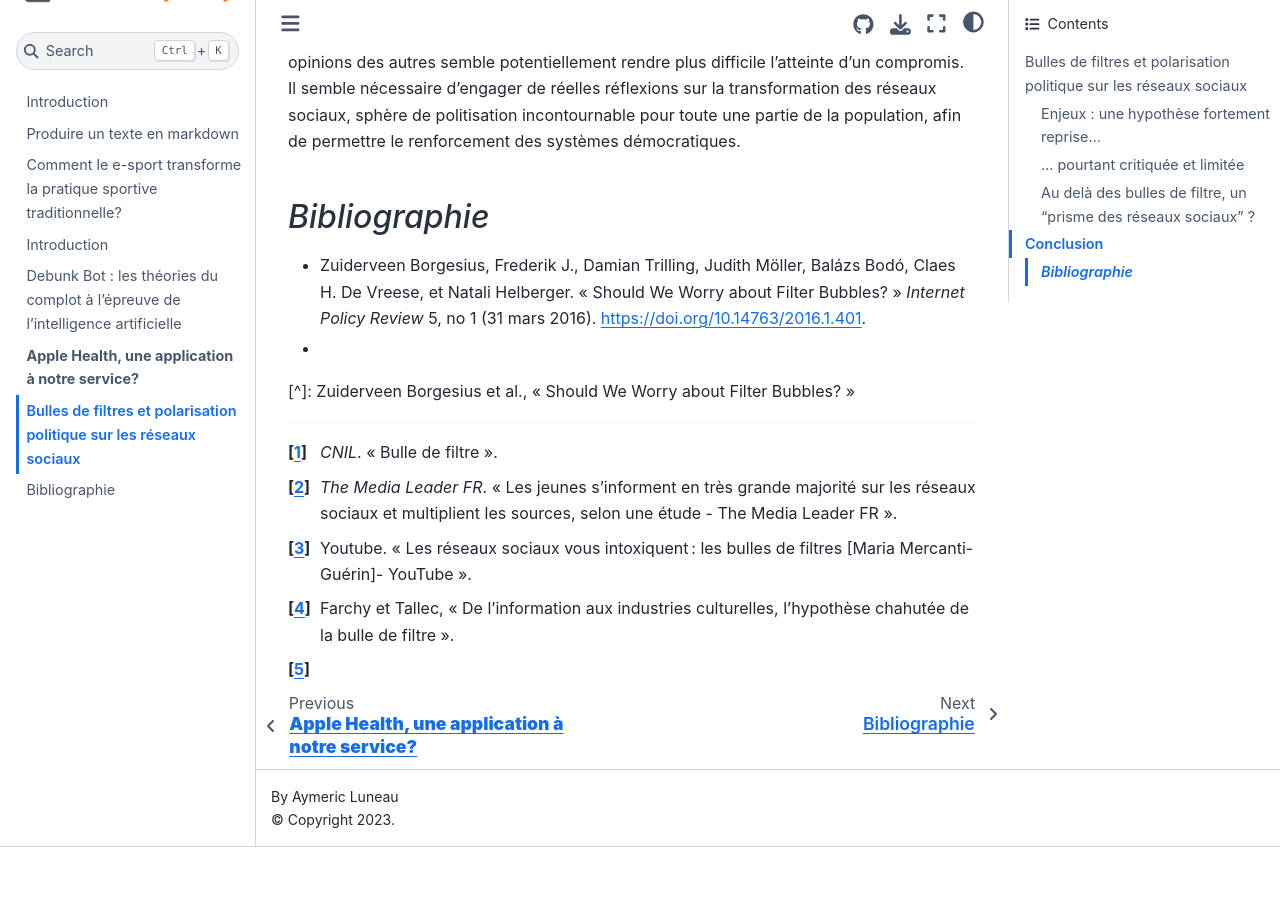
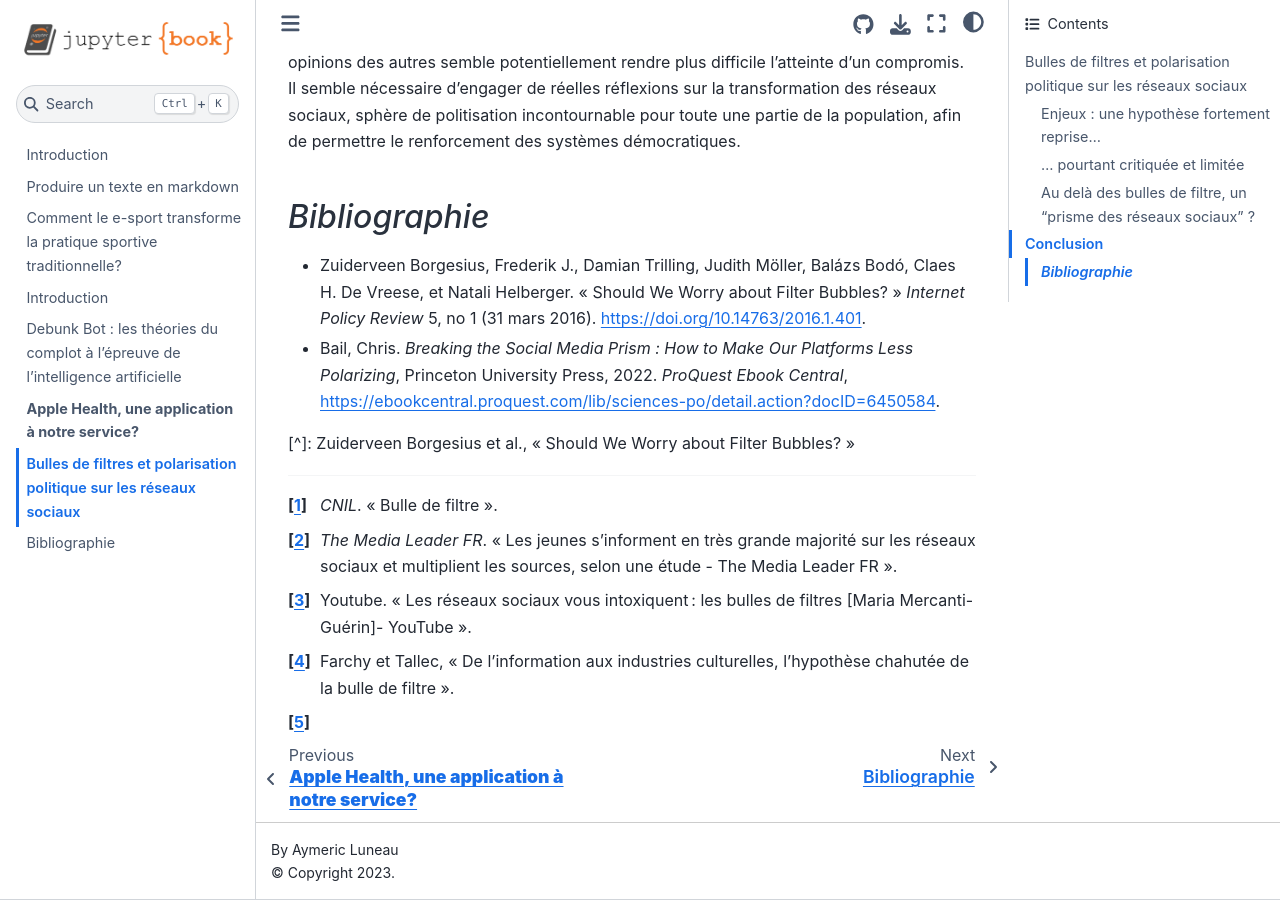
Before and after one commit to luneauaymeric/digital_culture_collective_page_g6, a Jupyter Book: the page built from bubbles/bulles_de_filtre.md, in a window 1280 px wide and 900 px high, scrolled down 11153 px. Built offline with Jupyter Book 1.0.4 settings and Sphinx 7.4.7 and the Sphinx Book theme 1.1.4, drawn with Linux system fonts in a browser that asks for light colours; before the commit the page ends 12000 px from its top, so only the background shows below that; some of the changed lines change nothing that is shown.

Commit message:
bubbles/bulles_de_filtre.md updated from https://stackedit.io/

```diff
--- a/bubbles/bulles_de_filtre.md
+++ b/bubbles/bulles_de_filtre.md
@@ -126,7 +126,7 @@ Cette approche nous permet d’envisager des questionnements plus larges liés a
 ### *Bibliographie*
 
 + Zuiderveen Borgesius, Frederik J., Damian Trilling, Judith Möller, Balázs Bodó, Claes H. De Vreese, et Natali Helberger. « Should We Worry about Filter Bubbles? » _Internet Policy Review_ 5, no 1 (31 mars 2016). https://doi.org/10.14763/2016.1.401.
-+
++ Bail, Chris. _Breaking the Social Media Prism : How to Make Our Platforms Less Polarizing_, Princeton University Press, 2022. _ProQuest Ebook Central_, https://ebookcentral.proquest.com/lib/sciences-po/detail.action?docID=6450584.
 
 [^1]: *CNIL*. « Bulle de filtre ».
 [^2]: *The Media Leader FR*. « Les jeunes s’informent en très grande majorité sur les réseaux sociaux et multiplient les sources, selon une étude - The Media Leader FR ».
@@ -136,7 +136,7 @@ Cette approche nous permet d’envisager des questionnements plus larges liés a
 [^]: Zuiderveen Borgesius et al., « Should We Worry about Filter Bubbles? »
 
 <!--stackedit_data:
-eyJoaXN0b3J5IjpbLTEyMDA2NzQ4MDMsLTExMzE4NjMyNTYsLT
-E0MTM4MjkzMCwtMTQzMjU2MTEyLDE1Nzc4NjM1MTQsNjUwNDE4
-NzcwLC0xODU4Njk0NzQ2XX0=
+eyJoaXN0b3J5IjpbLTg5OTM0MTYxNSwtMTIwMDY3NDgwMywtMT
+EzMTg2MzI1NiwtMTQxMzgyOTMwLC0xNDMyNTYxMTIsMTU3Nzg2
+MzUxNCw2NTA0MTg3NzAsLTE4NTg2OTQ3NDZdfQ==
 -->
```
